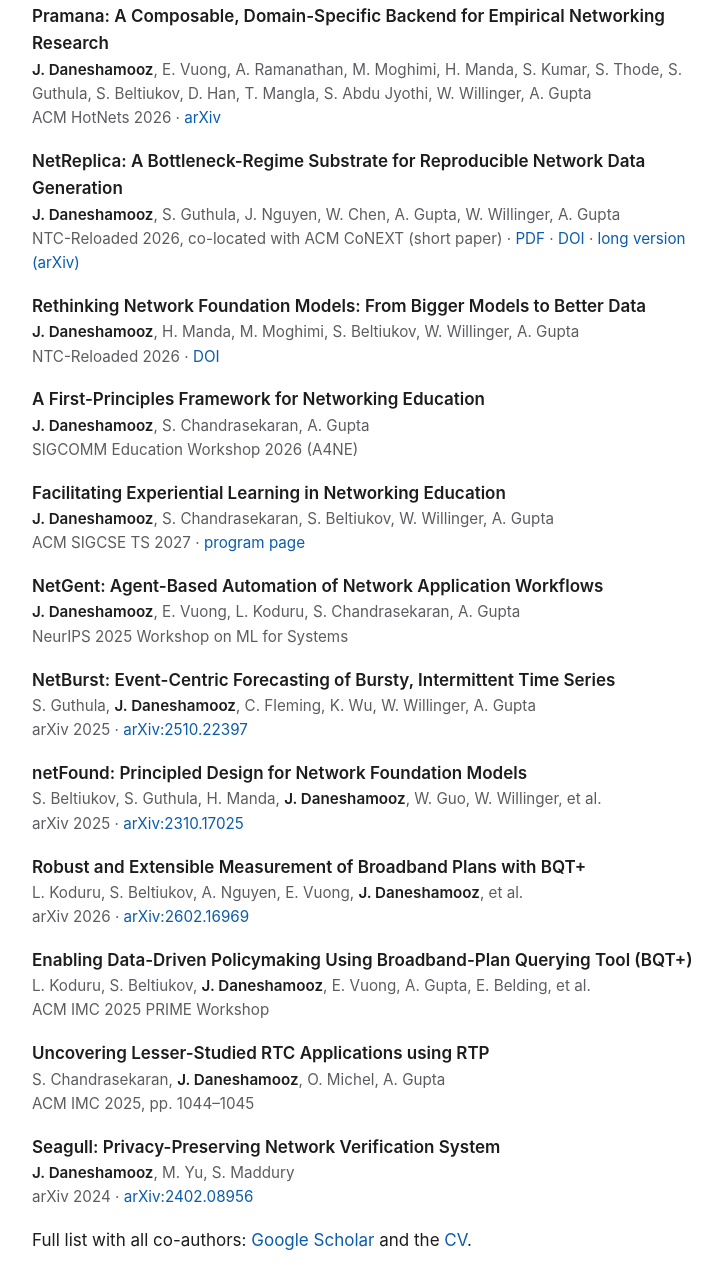
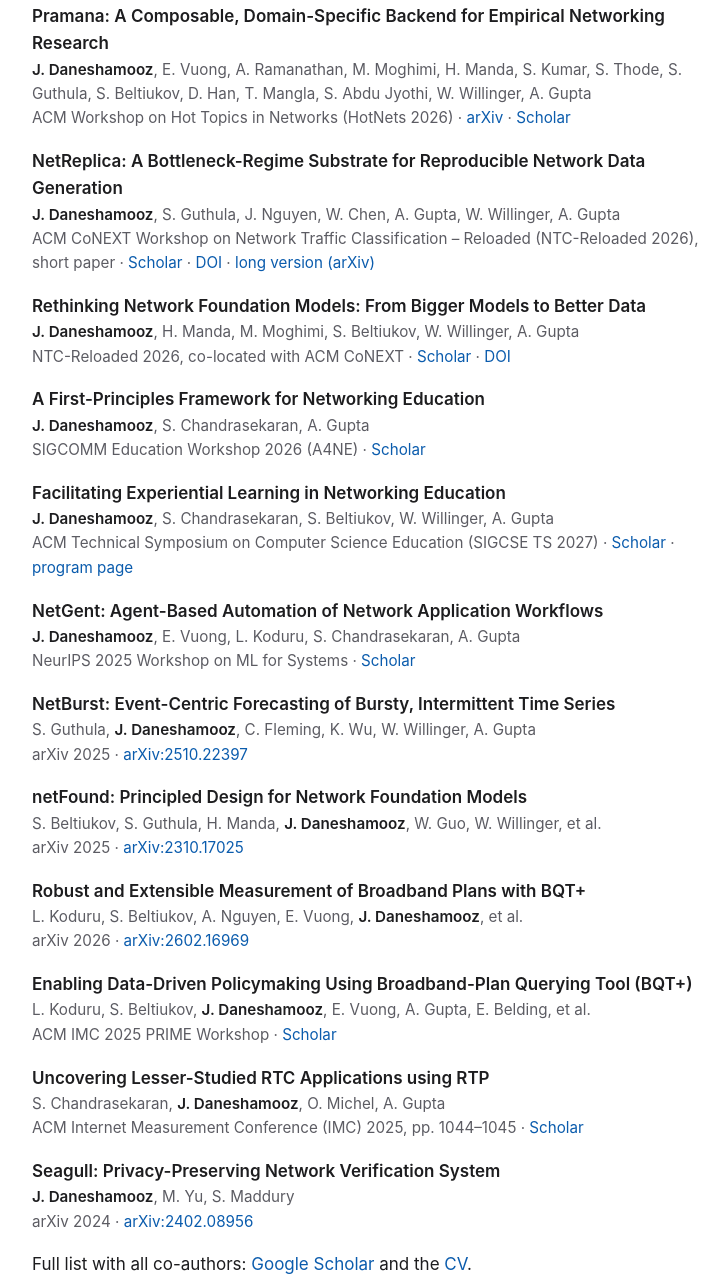
Before and after one commit to jaber-the-great/jaber-the-great.github.io, a plain HTML site: page index.html in a window 1280 px wide. Shown: the part 1154-2436 px from the top of the page, without its empty margins (272-1000 px from the left). Drawn offline with Linux system fonts and the light colour scheme.

Commit message:
Link papers to Google Scholar entries, full venue names, remove hosted PDF
Co-Authored-By: Claude Sonnet 5.5 <noreply@anthropic.com>

```diff
--- a/index.html
+++ b/index.html
@@ -28,8 +28,8 @@
 
   <h2>News</h2>
   <ul class="news">
-    <li><strong>2026</strong> · <a href="papers/NetReplica_NTC-R_2026.pdf">NetReplica</a> accepted to NTC-Reloaded 2026, co-located with ACM CoNEXT.</li>
-    <li><strong>2026</strong> · <a href="https://doi.org/10.1145/3843199.3857225">"Rethinking Network Foundation Models"</a> accepted to NTC-Reloaded 2026, co-located with ACM CoNEXT.</li>
+    <li><strong>2026</strong> · <a href="https://scholar.google.com/citations?view_op=view_citation&amp;hl=en&amp;user=IRS2brkAAAAJ&amp;citation_for_view=IRS2brkAAAAJ:aqlVkmm33-oC">NetReplica</a> accepted to NTC-Reloaded 2026, co-located with ACM CoNEXT.</li>
+    <li><strong>2026</strong> · <a href="https://scholar.google.com/citations?view_op=view_citation&amp;hl=en&amp;user=IRS2brkAAAAJ&amp;citation_for_view=IRS2brkAAAAJ:4DMP91E08xMC">"Rethinking Network Foundation Models"</a> accepted to NTC-Reloaded 2026, co-located with ACM CoNEXT.</li>
     <li><strong>2026</strong> · <a href="https://arxiv.org/abs/2607.26352">Pramana</a> accepted to ACM HotNets 2026.</li>
     <li><strong>2026</strong> · <a href="https://2027.sigcse-ts.acm.org/details/sigcse-ts-2027-Papers-1/69/Facilitating-Experiential-Learning-in-Networking-Education">"Facilitating Experiential Learning in Networking Education"</a> accepted to SIGCSE TS 2027.</li>
     <li><strong>2025</strong> · NetGent presented at the NeurIPS 2025 Workshop on ML for Systems.</li>
@@ -41,32 +41,32 @@
     <li>
       <span class="title">Pramana: A Composable, Domain-Specific Backend for Empirical Networking Research</span>
       <span class="authors"><span class="me">J. Daneshamooz</span>, E. Vuong, A. Ramanathan, M. Moghimi, H. Manda, S. Kumar, S. Thode, S. Guthula, S. Beltiukov, D. Han, T. Mangla, S. Abdu Jyothi, W. Willinger, A. Gupta</span>
-      <span class="venue">ACM HotNets 2026 · <a href="https://arxiv.org/abs/2607.26352">arXiv</a></span>
+      <span class="venue">ACM Workshop on Hot Topics in Networks (HotNets 2026) · <a href="https://arxiv.org/abs/2607.26352">arXiv</a> · <a href="https://scholar.google.com/citations?view_op=view_citation&amp;hl=en&amp;user=IRS2brkAAAAJ&amp;citation_for_view=IRS2brkAAAAJ:kNdYIx-mwKoC">Scholar</a></span>
     </li>
     <li>
       <span class="title">NetReplica: A Bottleneck-Regime Substrate for Reproducible Network Data Generation</span>
       <span class="authors"><span class="me">J. Daneshamooz</span>, S. Guthula, J. Nguyen, W. Chen, A. Gupta, W. Willinger, A. Gupta</span>
-      <span class="venue">NTC-Reloaded 2026, co-located with ACM CoNEXT (short paper) · <a href="papers/NetReplica_NTC-R_2026.pdf">PDF</a> · <a href="https://doi.org/10.1145/3843199.3857224">DOI</a> · <a href="https://arxiv.org/abs/2507.13476">long version (arXiv)</a></span>
+      <span class="venue">ACM CoNEXT Workshop on Network Traffic Classification – Reloaded (NTC-Reloaded 2026), short paper · <a href="https://scholar.google.com/citations?view_op=view_citation&amp;hl=en&amp;user=IRS2brkAAAAJ&amp;citation_for_view=IRS2brkAAAAJ:aqlVkmm33-oC">Scholar</a> · <a href="https://doi.org/10.1145/3843199.3857224">DOI</a> · <a href="https://arxiv.org/abs/2507.13476">long version (arXiv)</a></span>
     </li>
     <li>
       <span class="title">Rethinking Network Foundation Models: From Bigger Models to Better Data</span>
       <span class="authors"><span class="me">J. Daneshamooz</span>, H. Manda, M. Moghimi, S. Beltiukov, W. Willinger, A. Gupta</span>
-      <span class="venue">NTC-Reloaded 2026 · <a href="https://doi.org/10.1145/3843199.3857225">DOI</a></span>
+      <span class="venue">NTC-Reloaded 2026, co-located with ACM CoNEXT · <a href="https://scholar.google.com/citations?view_op=view_citation&amp;hl=en&amp;user=IRS2brkAAAAJ&amp;citation_for_view=IRS2brkAAAAJ:4DMP91E08xMC">Scholar</a> · <a href="https://doi.org/10.1145/3843199.3857225">DOI</a></span>
     </li>
     <li>
       <span class="title">A First-Principles Framework for Networking Education</span>
       <span class="authors"><span class="me">J. Daneshamooz</span>, S. Chandrasekaran, A. Gupta</span>
-      <span class="venue">SIGCOMM Education Workshop 2026 (A4NE)</span>
+      <span class="venue">SIGCOMM Education Workshop 2026 (A4NE) · <a href="https://scholar.google.com/citations?view_op=view_citation&amp;hl=en&amp;user=IRS2brkAAAAJ&amp;citation_for_view=IRS2brkAAAAJ:QIV2ME_5wuYC">Scholar</a></span>
     </li>
     <li>
       <span class="title">Facilitating Experiential Learning in Networking Education</span>
       <span class="authors"><span class="me">J. Daneshamooz</span>, S. Chandrasekaran, S. Beltiukov, W. Willinger, A. Gupta</span>
-      <span class="venue">ACM SIGCSE TS 2027 · <a href="https://2027.sigcse-ts.acm.org/details/sigcse-ts-2027-Papers-1/69/Facilitating-Experiential-Learning-in-Networking-Education">program page</a></span>
+      <span class="venue">ACM Technical Symposium on Computer Science Education (SIGCSE TS 2027) · <a href="https://scholar.google.com/citations?view_op=view_citation&amp;hl=en&amp;user=IRS2brkAAAAJ&amp;citation_for_view=IRS2brkAAAAJ:dhFuZR0502QC">Scholar</a> · <a href="https://2027.sigcse-ts.acm.org/details/sigcse-ts-2027-Papers-1/69/Facilitating-Experiential-Learning-in-Networking-Education">program page</a></span>
     </li>
     <li>
       <span class="title">NetGent: Agent-Based Automation of Network Application Workflows</span>
       <span class="authors"><span class="me">J. Daneshamooz</span>, E. Vuong, L. Koduru, S. Chandrasekaran, A. Gupta</span>
-      <span class="venue">NeurIPS 2025 Workshop on ML for Systems</span>
+      <span class="venue">NeurIPS 2025 Workshop on ML for Systems · <a href="https://scholar.google.com/citations?view_op=view_citation&amp;hl=en&amp;user=IRS2brkAAAAJ&amp;citation_for_view=IRS2brkAAAAJ:9yKSN-GCB0IC">Scholar</a></span>
     </li>
     <li>
       <span class="title">NetBurst: Event-Centric Forecasting of Bursty, Intermittent Time Series</span>
@@ -86,12 +86,12 @@
     <li>
       <span class="title">Enabling Data-Driven Policymaking Using Broadband-Plan Querying Tool (BQT+)</span>
       <span class="authors">L. Koduru, S. Beltiukov, <span class="me">J. Daneshamooz</span>, E. Vuong, A. Gupta, E. Belding, et al.</span>
-      <span class="venue">ACM IMC 2025 PRIME Workshop</span>
+      <span class="venue">ACM IMC 2025 PRIME Workshop · <a href="https://scholar.google.com/citations?view_op=view_citation&amp;hl=en&amp;user=IRS2brkAAAAJ&amp;citation_for_view=IRS2brkAAAAJ:Tyk-4Ss8FVUC">Scholar</a></span>
     </li>
     <li>
       <span class="title">Uncovering Lesser-Studied RTC Applications using RTP</span>
       <span class="authors">S. Chandrasekaran, <span class="me">J. Daneshamooz</span>, O. Michel, A. Gupta</span>
-      <span class="venue">ACM IMC 2025, pp. 1044–1045</span>
+      <span class="venue">ACM Internet Measurement Conference (IMC) 2025, pp. 1044–1045 · <a href="https://scholar.google.com/citations?view_op=view_citation&amp;hl=en&amp;user=IRS2brkAAAAJ&amp;citation_for_view=IRS2brkAAAAJ:W7OEmFMy1HYC">Scholar</a></span>
     </li>
     <li>
       <span class="title">Seagull: Privacy-Preserving Network Verification System</span>
```
Also changed, not shown: 1 other file.
